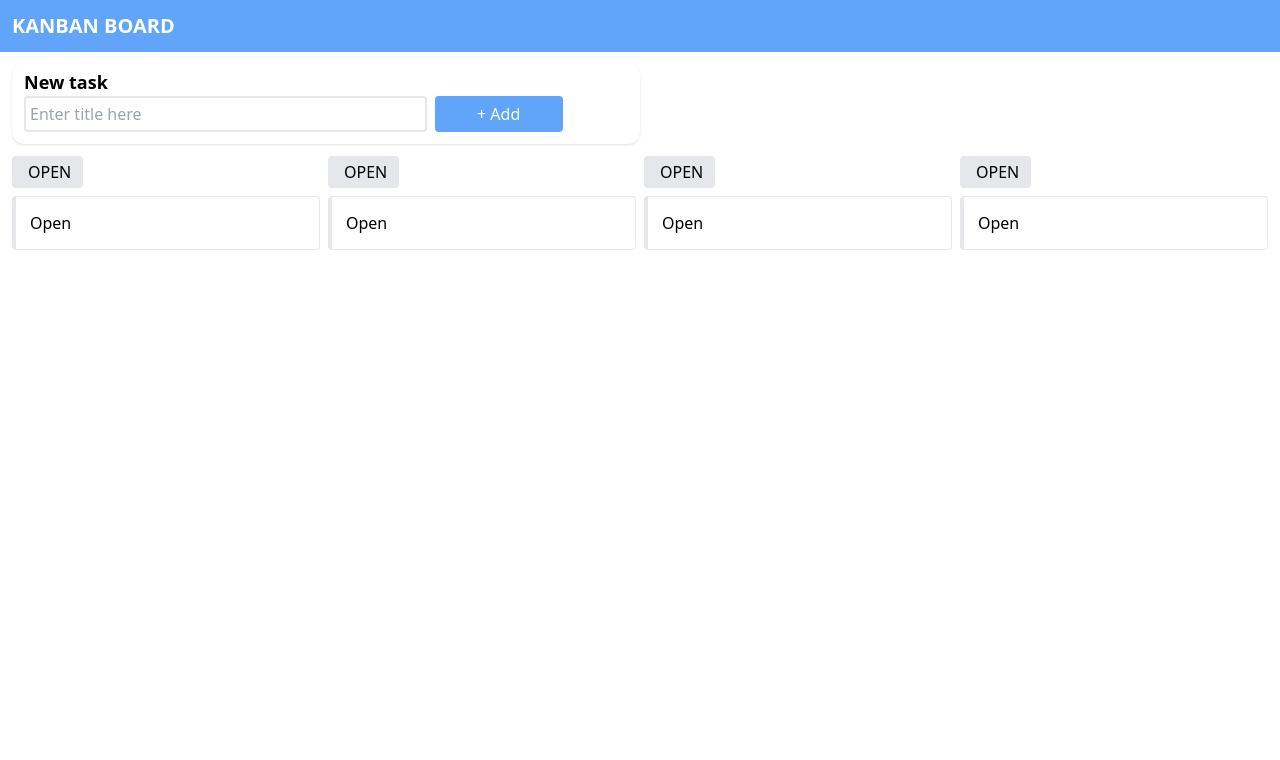
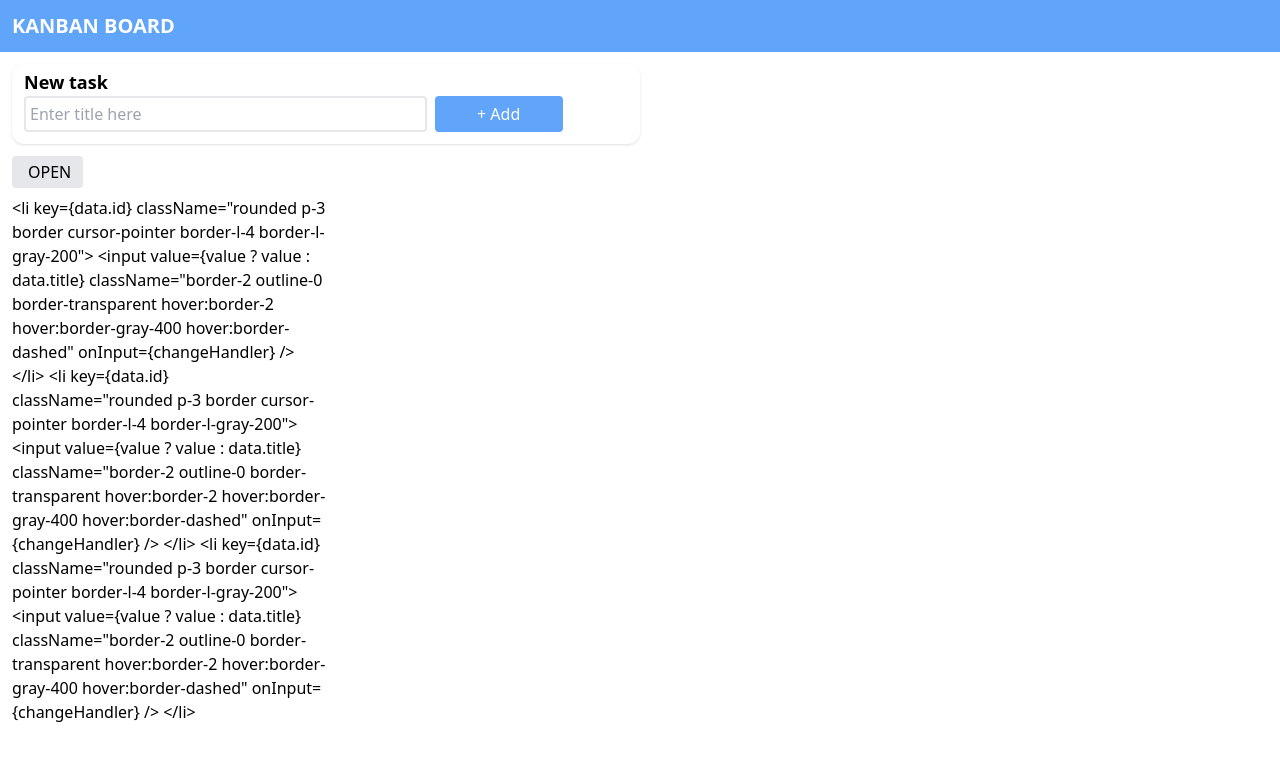
Before and after one commit to ilanabatavraam/kanban, a React (Create React App) app: page / in a window 1280 px wide. Shown: the top 760 px of the page. Built offline with nearby package versions, Linux system fonts and the light colour scheme.

Commit message:
adding data to line

```diff
--- a/src/App.tsx
+++ b/src/App.tsx
@@ -4,6 +4,7 @@ import {Main} from "./components/Main";
 import {FormAdd} from "./components/FormAdd";
 import {TasksLine} from "./components/TasksLine";
 import {Tasks} from "./components/Tasks";
+import {taskNamesLine} from "./data/taskLines";
 
 function App() {
   return (
@@ -12,7 +13,7 @@ function App() {
         <Main title='Kanban main content'>
             <FormAdd />
             <Tasks title="tasks">
-                <TasksLine />
+                <TasksLine data={taskNamesLine[0]} title="Open"/>
             </Tasks>
         </Main>
     </>
--- a/src/components/Tasks.tsx
+++ b/src/components/Tasks.tsx
@@ -8,9 +8,6 @@ export function Tasks({ children, title }: TasksProps) {
     return (
             <section className="flex gap-2">
                 {children}
-                {children}
-                {children}
-                {children}
             </section>
         )
 }
--- a/src/components/TasksLine.tsx
+++ b/src/components/TasksLine.tsx
@@ -1,23 +1,38 @@
 import React from "react";
-export function TasksLine() {
+import {taskNamesLine} from "../data/taskLines";
+
+interface TaskLineProps {
+    data: any;
+    title: string;
+}
+
+export function TasksLine({ data, title }: TaskLineProps) {
     const [value, setValue] = React.useState('')
     const changeHandler = (event: React.KeyboardEvent<HTMLInputElement>) => {
         setValue((event.target as HTMLInputElement).value)
     }
 
-    const dataStr: string = 'Open'
+    const dataItems = [];
 
-    return (
-        <div data-name="open" className="flex flex-col gap-2 w-1/4">
-            <h3 className="bg-gray-200 uppercase w-fit p-1 pl-4 pr-3 rounded">{dataStr}</h3>
-            <ul className="flex flex-col gap-2">
-                <li className="rounded p-3 border cursor-pointer border-l-4 border-l-gray-200">
+    for (let i = 0; i <= data.length; i++) {
+        dataItems.push(`
+            <li key={data.id} className="rounded p-3 border cursor-pointer border-l-4 border-l-gray-200">
                     <input
-                        value={value ? value : dataStr}
+                        value={value ? value : data.title}
                         className="border-2 outline-0 border-transparent hover:border-2 hover:border-gray-400 hover:border-dashed"
                         onInput={changeHandler}
                     />
-                </li>
+                </li>`);
+    }
+
+
+
+    console.log(data[0])
+    return (
+        <div data-name="open" className="flex flex-col gap-2 w-1/4">
+            <h3 className="bg-gray-200 uppercase w-fit p-1 pl-4 pr-3 rounded">{title}</h3>
+            <ul className="flex flex-col gap-2">
+                {dataItems}
             </ul>
         </div>
     )
--- a/src/data/taskLines.tsx
+++ b/src/data/taskLines.tsx
@@ -1,6 +1,17 @@
 export const taskNamesLine = [
-    ['practice more', 'do react tasks'],
-    ['stop procrastinating'],
-    ['being cool', 'drink coffee', 'pet the cat'],
-    ['go for a walk']
+    [
+        { id : 1, name: 'practice more'},
+        { id : 2, name: 'do react tasks'}
+    ],
+    [
+        { id : 1, name: 'stop procrastinating'}
+    ],
+    [
+        { id : 1, name: 'being cool'},
+        { id : 2, name: 'drink coffee'},
+        { id : 3, name:'pet the cat'}
+    ],
+    [
+        { id : 1, name: 'go for a walk'}
+    ]
 ]
```
